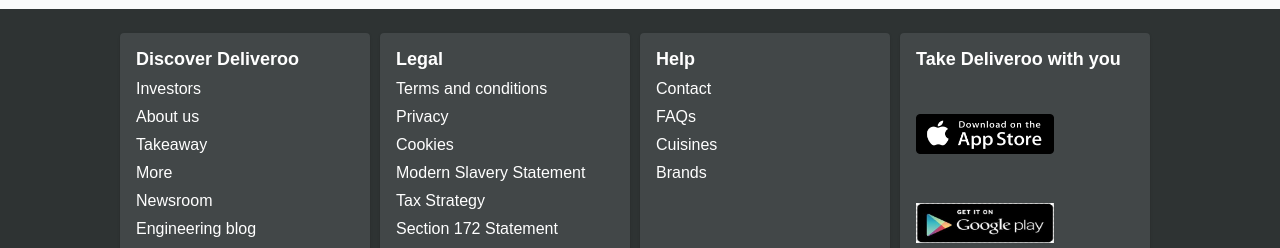
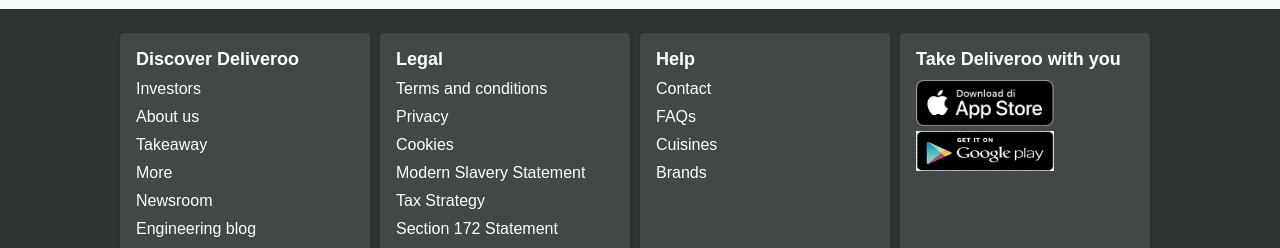
Before and after one commit to KalhanVithana/deliveroo-clone, a React (Create React App) app in the folder frontend/: page / in a window 1280 px wide. Shown: the part 3480-3728 px from the top of the page. Built offline with nearby package versions, Linux system fonts and the light colour scheme; the HTML template or start-up script is replaced by a standard one.

Commit message:
add apple logo

```diff
--- a/frontend/src/components/footer/footerComponent.tsx
+++ b/frontend/src/components/footer/footerComponent.tsx
@@ -3,7 +3,7 @@
 import { makeStyles } from '@material-ui/core/styles';
 import Card from '@material-ui/core/Card';
 import CardContent from '@material-ui/core/CardContent';
-import appStoreImg from '../../assets/images/app-store-badge.png'
+import appStoreImg from '../../assets/images/item.png'
 import playstoreImg from '../../assets/images/images1.jpeg'
 const useStyles = makeStyles((theme) => ({
   footer: {
@@ -93,7 +93,7 @@
                     {
                 index === 3 && <>
 
-             <img src={appStoreImg} style={{height:128,width:138}}/>
+             <img src={appStoreImg} style={{marginTop:10,width:138}}/>
                 <img src={playstoreImg}style={{height:40,width:138}}/>
 
                 </>
```
Also changed, not shown: frontend/src/assets/images/item.png (added).
